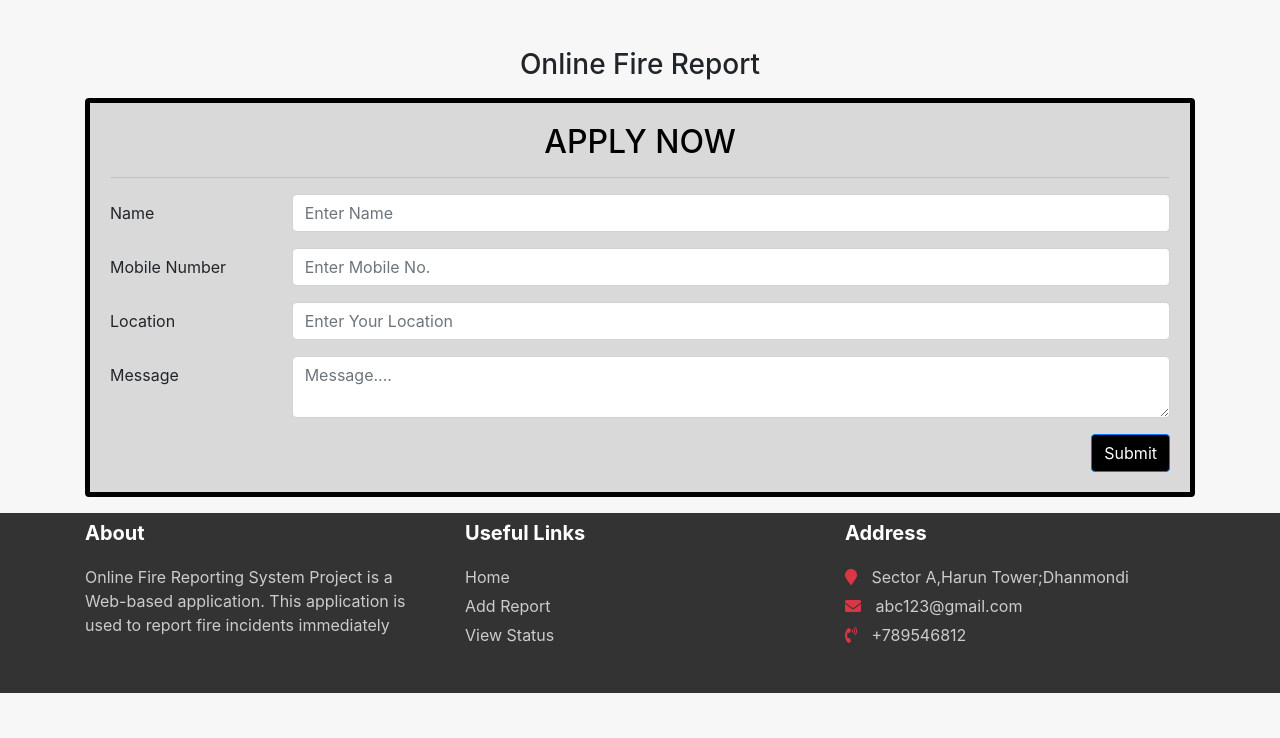
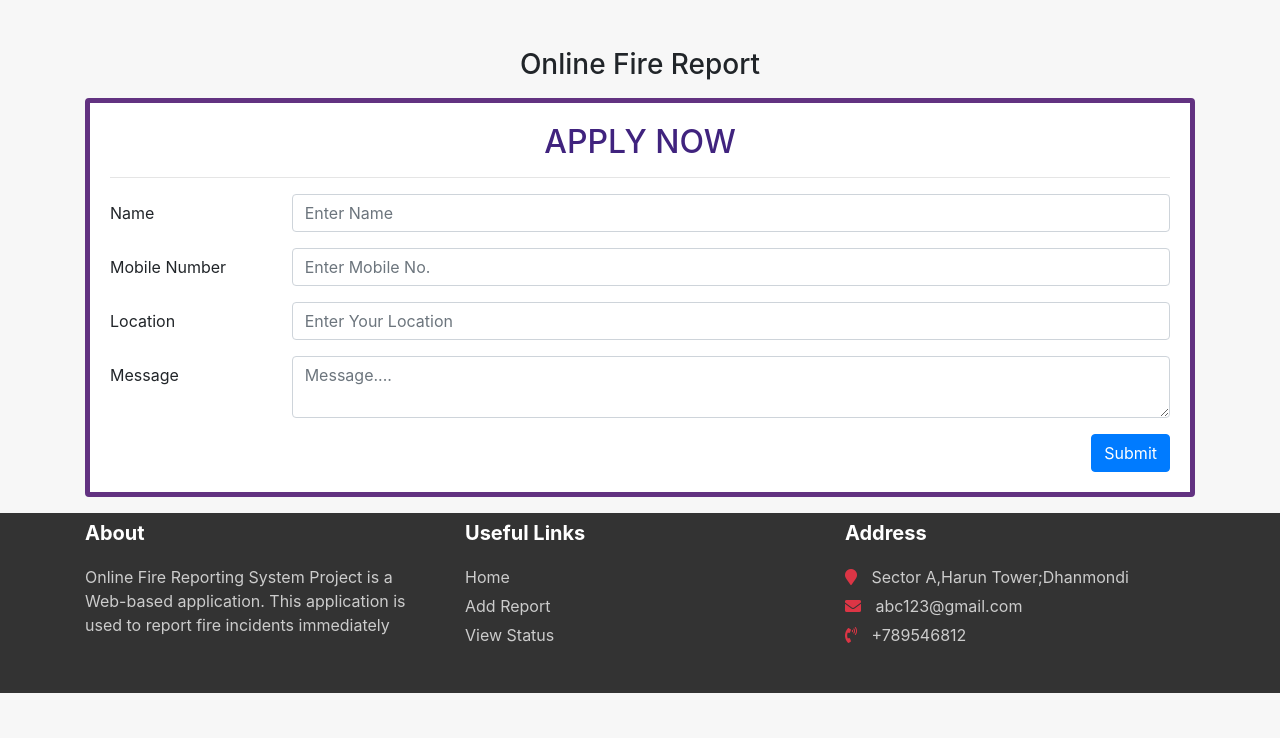
Before and after one commit to Fire-Fighter-Service/Fire-Fighter-Service, a Django app: template templates/reporting.html in a window 1280 px wide. Shown: the part 62-800 px from the top of the page. Run offline with Django 3.2, Linux system fonts and the light colour scheme; the template is opened without the code that fills it, so the values that code supplies are empty; some libraries are stand-ins or nearby versions.

Commit message:
Update reporting.html

```diff
--- a/templates/reporting.html
+++ b/templates/reporting.html
@@ -13,21 +13,16 @@
         body {
             background-color: #f7f7f7;
         }
+
         .card {
-            border: 5px solid black;
-            background-color: #d9d9d9;
+            border: 5px solid #623281;
         }
 
         .card-title {
             text-transform: uppercase;
-            color: black;
+            color: #40237e;
         }
-        .btn-primary{
-            background-color:black ;
-        }
-
     </style>
-
 </head>
 
 <body>
@@ -50,8 +45,8 @@
                 <div class="form-group row">
                     <label class="col-sm-2 col-form-label">Mobile Number</label>
                     <div class="col-sm-10">
-                        <input type="text" name="MobileNumber" class="form-control" placeholder="Enter Mobile No." minlength="11" maxlength="11"
-                          pattern="[0-9]{11}"required>
+                        <input type="text" name="MobileNumber" class="form-control" placeholder="Enter Mobile No." maxlength="10"
+                               required>
                     </div>
                 </div>
 
```
